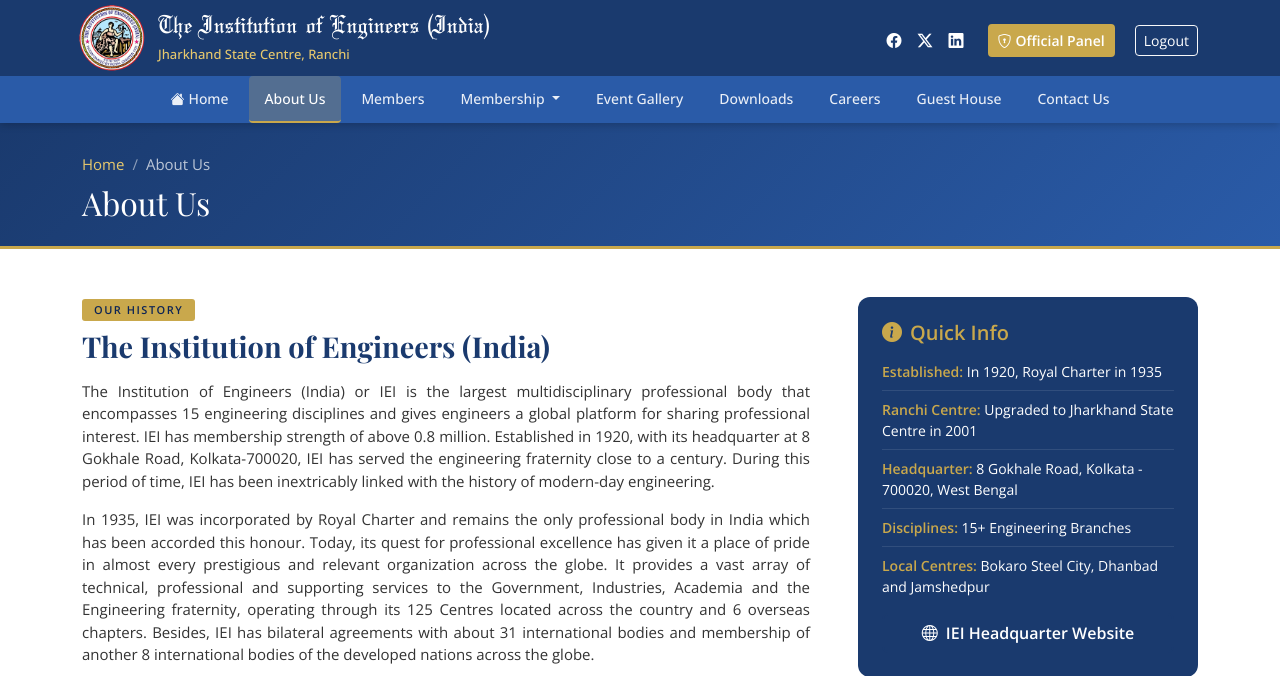
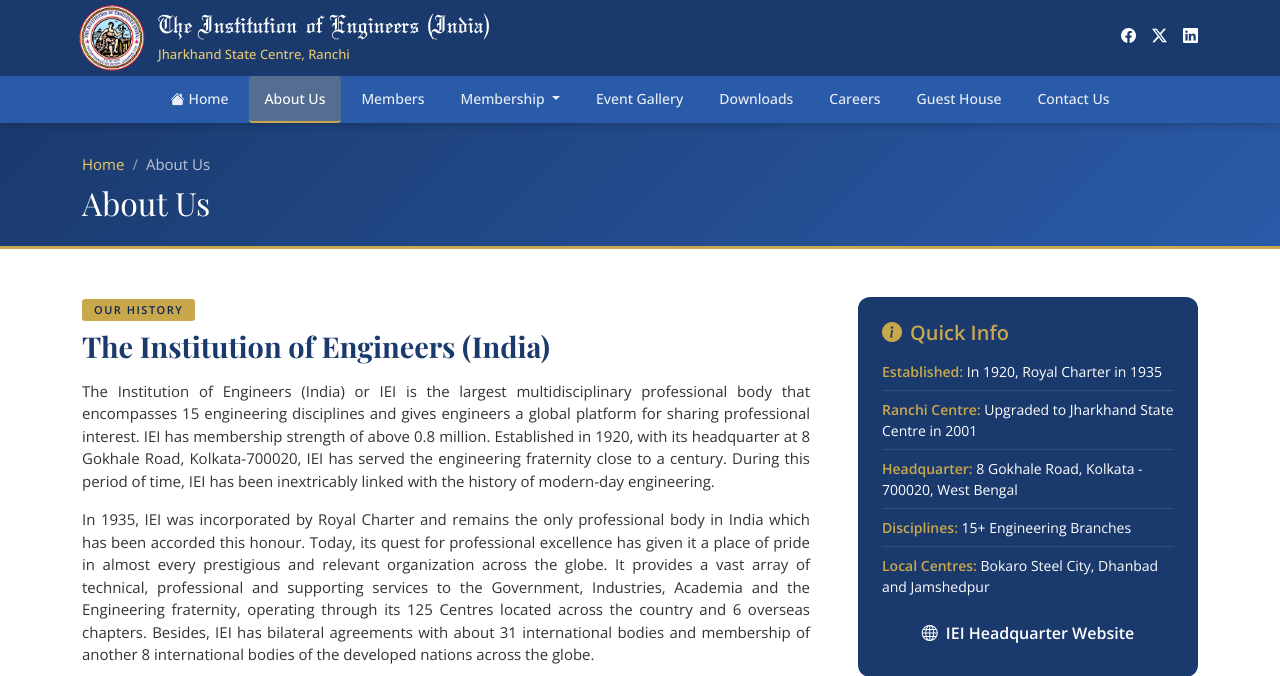
Before and after one commit to niranjan0k/iei-jsc, a Django app: page /about/ in a window 1280 px wide. Shown: the top 676 px of the page. Run offline with Django 5.2, Linux system fonts and the light colour scheme; the visitor is signed in with stand-in values (Sample User, id 1).

Commit message:
commented official login in header

```diff
--- a/website/templates/website/base.html
+++ b/website/templates/website/base.html
@@ -106,12 +106,14 @@
           <a href="{{ facebook_url }}" target="_blank" rel="noopener"><i class="bi bi-facebook"></i></a>
           <a href="{{ twitter_url }}" target="_blank" rel="noopener"><i class="bi bi-twitter-x"></i></a>
           <a href="{{ linkedin_url }}" target="_blank" rel="noopener"><i class="bi bi-linkedin"></i></a>
+          {% comment %}
           {% if user.is_authenticated %}
-          <a href="/django-admin/" class="btn btn-sm btn-gold ms-2"><i class="bi bi-shield-lock me-1"></i>Official Panel</a>
+          <a href="/admin/" class="btn btn-sm btn-gold ms-2"><i class="bi bi-shield-lock me-1"></i>Official Panel</a>
           <a href="{% url 'logout' %}" class="btn btn-sm btn-outline-light ms-1">Logout</a>
           {% else %}
           <a href="{% url 'login' %}" class="btn btn-sm btn-gold ms-2"><i class="bi bi-person-lock me-1"></i>Official Login</a>
           {% endif %}
+          {% endcomment %}
         </div>
       </div>
     </div>
```
